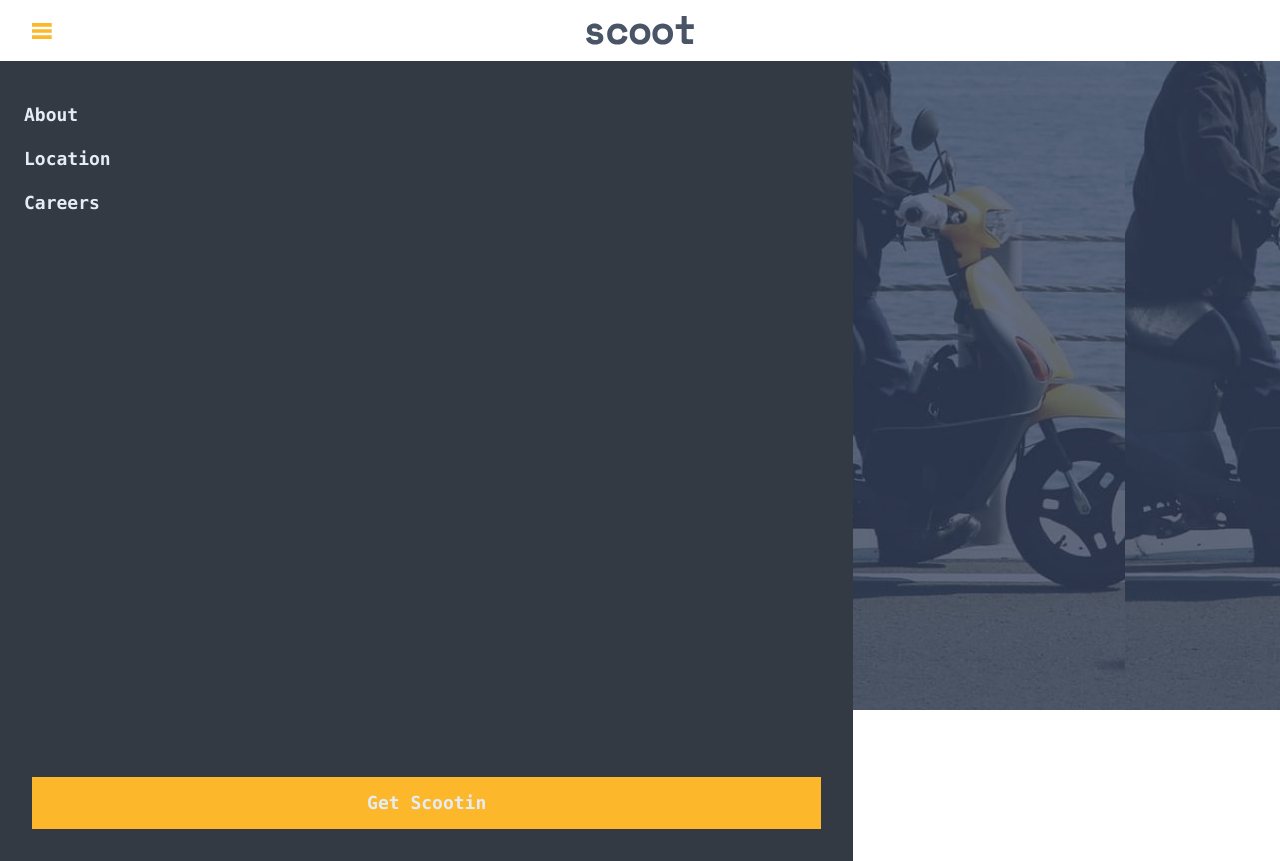
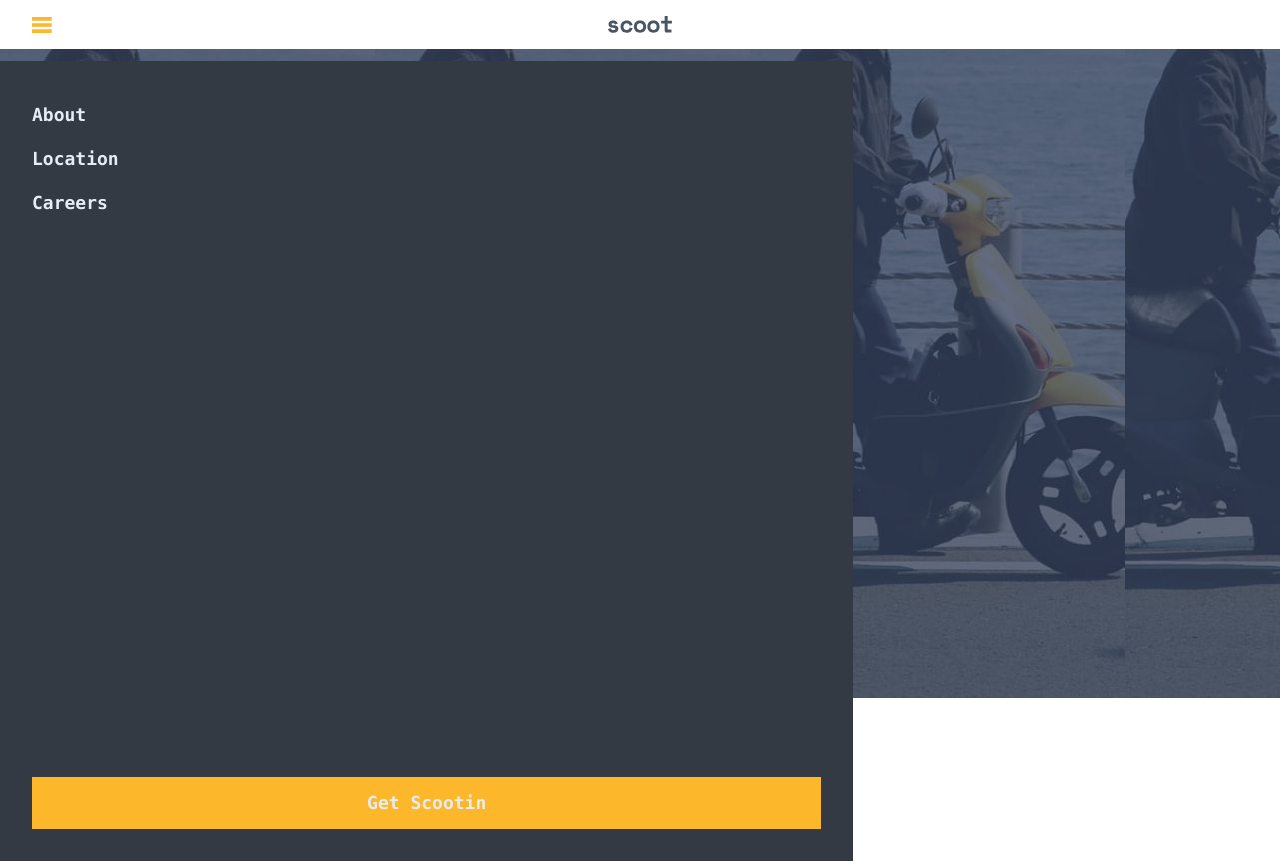
Before and after one commit to luc4sleite/scoot-website, a React (Vite) app: page / in a window 1280 px wide. Both pictures are taken after a click on the button 42 px from the left and 30 px from the top of the page. Built offline with nearby package versions, Linux system fonts and the light colour scheme.

Commit message:
test: problems with size of menu

```diff
--- a/src/components/Menu/index.jsx
+++ b/src/components/Menu/index.jsx
@@ -22,7 +22,11 @@
         )}
       </button>
       <a href="/">
-        <img src={logo} alt="Scoot Logo" />
+        <img
+          className="w-16"
+          src={logo}
+          alt="Scoot Logo"
+        />
       </a>
       {isOpen && (
         <aside className="flex flex-col h-screen justify-between absolute left-0 top-[61px] bg-secondary w-2/3 py-8 z-10">
--- a/src/components/MenuItem/index.jsx
+++ b/src/components/MenuItem/index.jsx
@@ -1,5 +1,5 @@
 export default function MenuItem ({ title }) {
     return(
-        <li className="font-mono text-lg text-primary font-bold ml-6 py-2">{title}</li>
+        <li className="font-mono text-lg text-primary font-bold ml-8 py-2">{title}</li>
     )
 }
```
